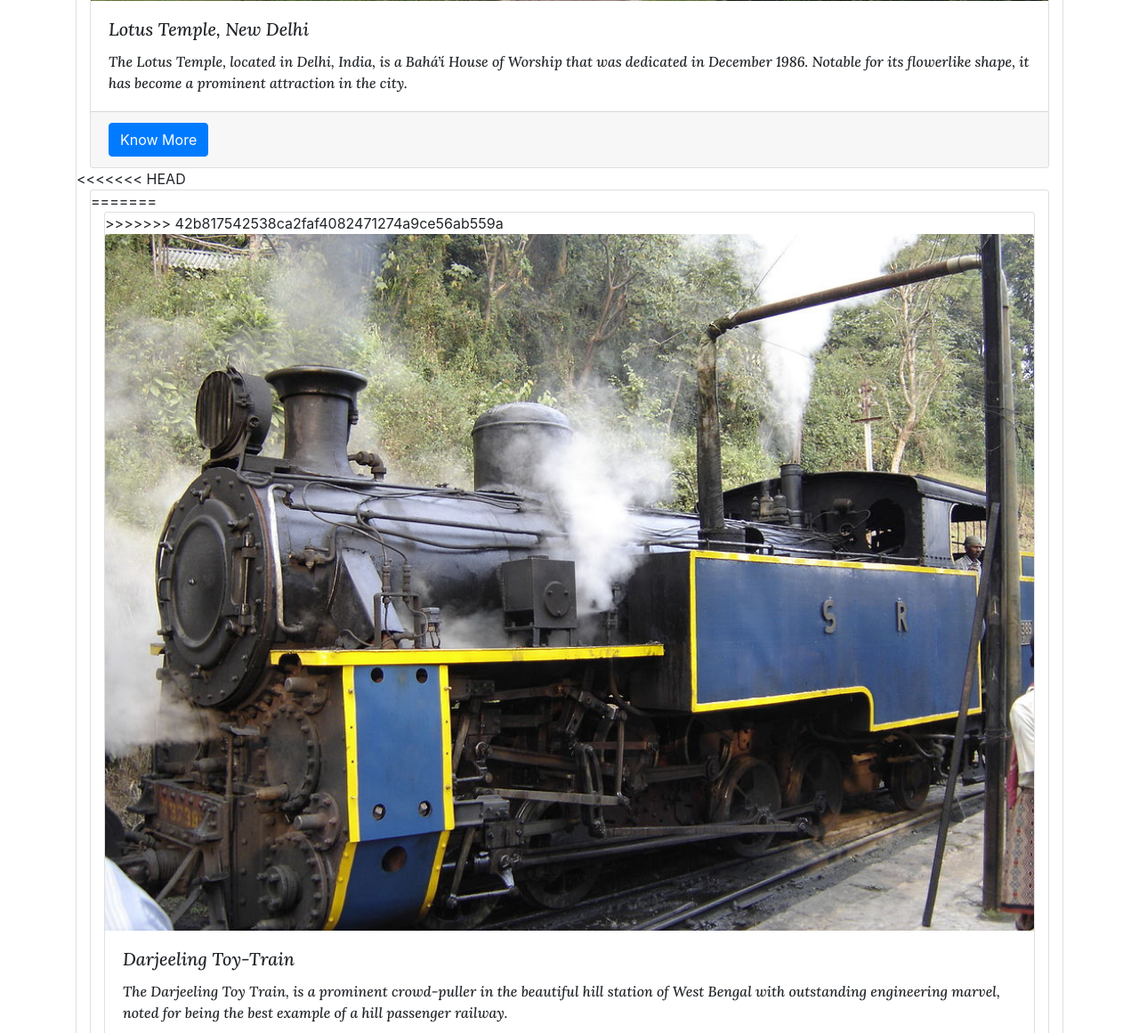
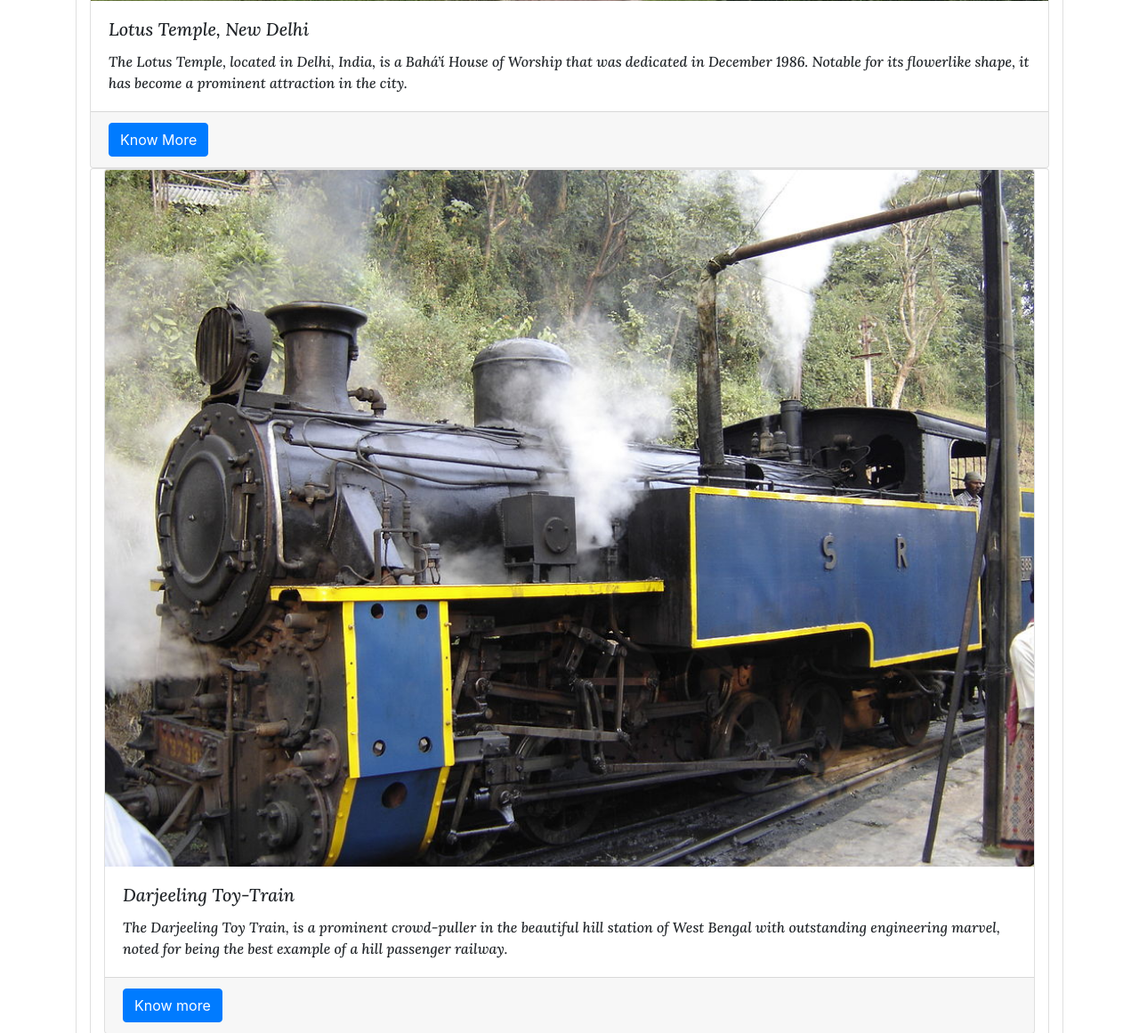
Before and after one commit to Aryasah/incredible-india, a Django app: page / in a window 1280 px wide. Shown: the part 1772-2933 px from the top of the page at 89% size. Run offline with Django 3.2, Linux system fonts and the light colour scheme; a user stored in the database is signed in; some libraries are stand-ins or nearby versions; some web fonts are replaced.

Commit message:
Update index.html

```diff
--- a/home/templates/home/index.html
+++ b/home/templates/home/index.html
@@ -99,11 +99,11 @@
           <button class="btn btn-primary" onclick="myFunction1()" id="myBtn1">Know More</button>
         </div>
       </div>
-<<<<<<< HEAD
+
       <div class="card"  data-aos="fade-up"  data-aos-duration="9000" data-aos-easing="ease-in-out" data-aos-delay="100">
-=======
+
       <div class="card">
->>>>>>> 42b817542538ca2faf4082471274a9ce56ab559a
+
         <img class="card-img-top h-60" src="{% static 'img/card/toytrain.jpg' %}" alt="Card image cap">
         <div class="card-body">
           <h5 class="card-title" id="dots2">Darjeeling Toy-Train</h5>
@@ -125,11 +125,11 @@
       </div>
     </div>
     <div class="card-deck mt-2 mb-6">
-<<<<<<< HEAD
+
       <div class="card"  data-aos="fade-right"  data-aos-duration="9000" data-aos-easing="ease-in-out" data-aos-delay="100">
-=======
+
       <div class="card">
->>>>>>> 42b817542538ca2faf4082471274a9ce56ab559a
+
         <img class="card-img-top" src="{% static 'img/card/varanasi.jpg' %}" alt="Card image cap">
         <div class="card-body">
           <h5 class="card-title" id="dots4">Varanasi</h5>
@@ -139,11 +139,11 @@
           <button class="btn btn-primary" onclick="myFunction4()" id="myBtn4">Know more</button>
         </div>
       </div>
-<<<<<<< HEAD
+
       <div class="card"  data-aos="fade-up"  data-aos-duration="9000" data-aos-easing="ease-in-out" data-aos-delay="100">
-=======
+
       <div class="card">
->>>>>>> 42b817542538ca2faf4082471274a9ce56ab559a
+
         <img class="card-img-top" src="{% static 'img/card/charminar.jpg' %}" alt="Card image cap">
         <div class="card-body">
           <h5 class="card-title" id="dots5">CharMinar, Hyderabad</h5>
```
